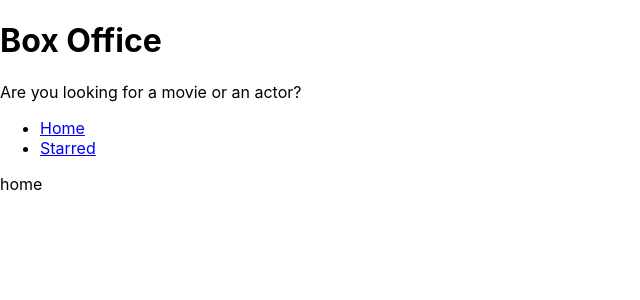
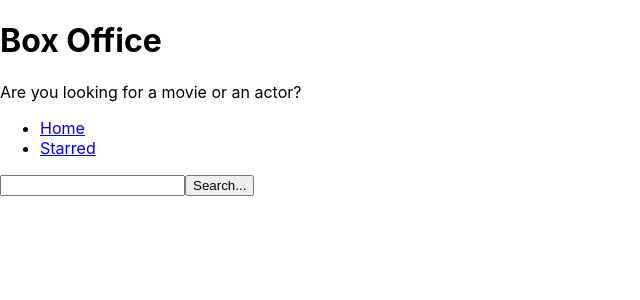
Before and after one commit to truejojo/box-office, a React (Create React App) app: page / in a window 1280 px wide. Shown: the top 300 px of the page, without its empty margins (0-640 px from the left). Built offline with nearby package versions, Linux system fonts and the light colour scheme.

Commit message:
created input and fetch data from api.tvmaze.com

```diff
--- a/src/pages/Home.tsx
+++ b/src/pages/Home.tsx
@@ -1,8 +1,43 @@
-import React from "react";
+import { useState } from "react";
 import MainPageLayout from "../components/MainPageLayout";
 
 const Home = () => {
-  return <MainPageLayout>home</MainPageLayout>;
+  const [input, setInput] = useState<string>("");
+
+  const handleOnChange = (event: React.ChangeEvent<HTMLInputElement>) =>
+    setInput(event.target.value);
+
+  const onSearch = () => {
+    const catchData = async () => {
+      const response = await fetch(
+        `https://api.tvmaze.com/search/shows?q=${input}`
+      );
+      const jsonData = await response.json();
+      console.log(jsonData);
+    };
+    catchData();
+    setInput("");
+  };
+
+  const onKeyDown = (event: React.KeyboardEvent<HTMLInputElement>) => {
+    if (event.key === "Enter") {
+      onSearch();
+    }
+  };
+
+  return (
+    <MainPageLayout>
+      <input
+        type="text"
+        value={input}
+        onChange={handleOnChange}
+        onKeyDown={onKeyDown}
+      />
+      <button type="button" onClick={onSearch}>
+        Search...
+      </button>
+    </MainPageLayout>
+  );
 };
 
 export default Home;
```
